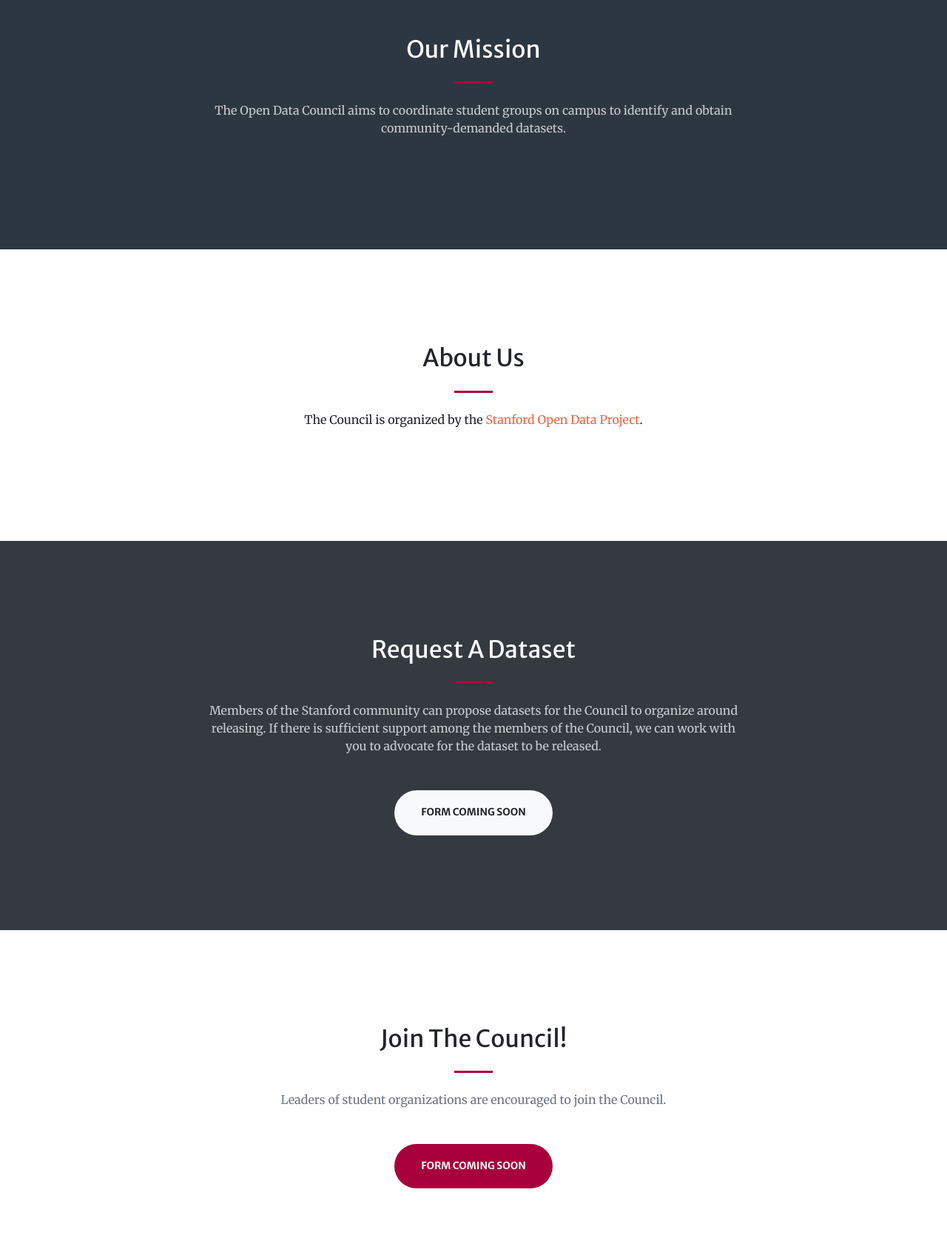
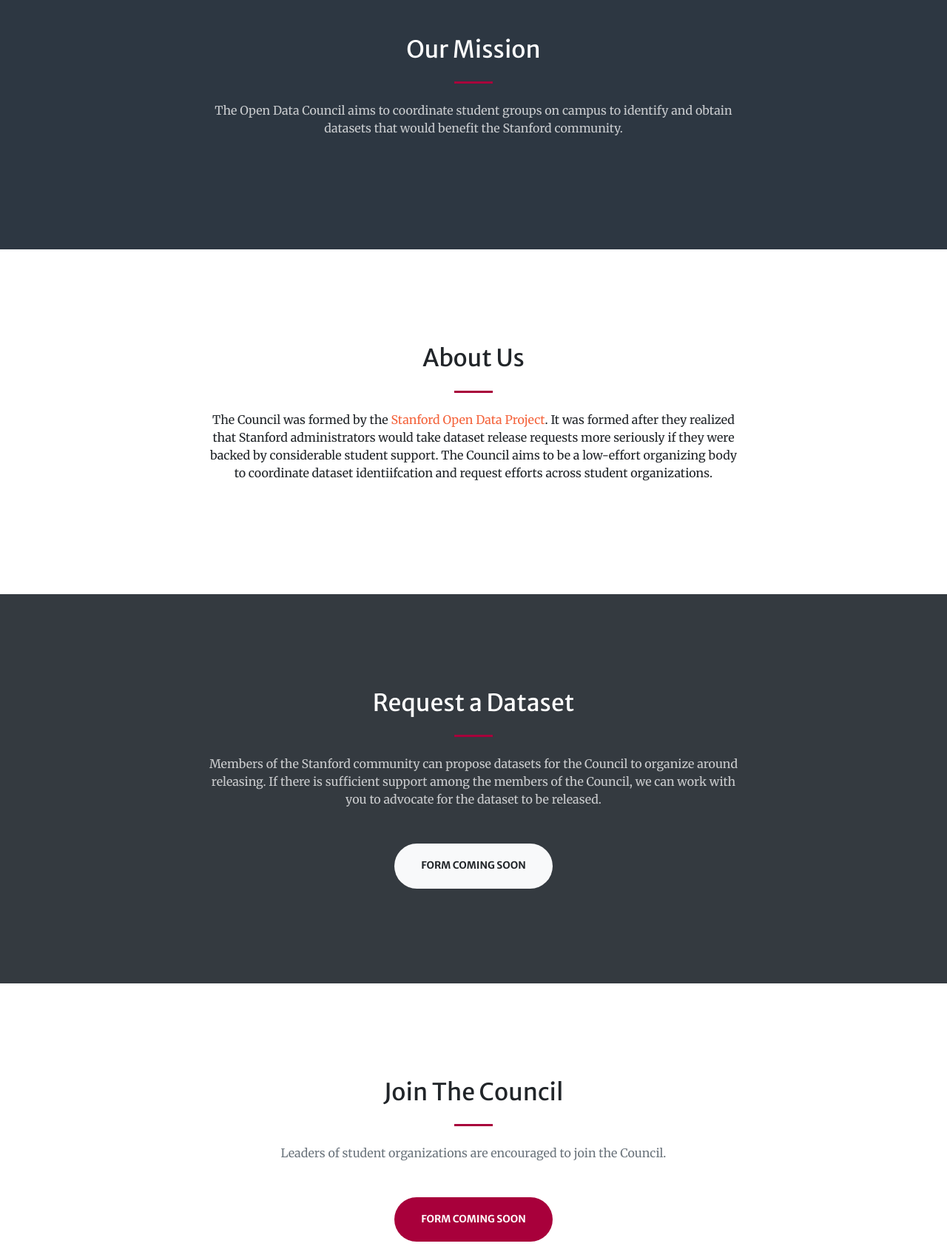
Before and after one commit to dma1dma1/Open-Data-Council, a plain HTML site: page index.html in a window 1280 px wide. Shown: the part 880-2572 px from the top of the page at 74% size. Drawn offline with nearby package versions, Linux system fonts and the light colour scheme.

Commit message:
Text update

```diff
--- a/index.html
+++ b/index.html
@@ -57,7 +57,7 @@
                         <h2 class="text-white mt-0">Our Mission</h2>
                         <hr class="divider my-4" />
                         <p class="text-white-75 mb-4">
-                            The Open Data Council aims to coordinate student groups on campus to identify and obtain community-demanded datasets.
+                            The Open Data Council aims to coordinate student groups on campus to identify and obtain datasets that would benefit the Stanford community.
                         </p>
                     </div>
                 </div>
@@ -71,7 +71,7 @@
                         <h2 class="mt-0">About Us</h2>
                         <hr class="divider my-4" />
                         <p class="mb-4">
-                            The Council is organized by the <a href="https://opendata.stanforddaily.com/" target="_blank">Stanford Open Data Project</a>.
+                            The Council was formed by the <a href="https://opendata.stanforddaily.com/" target="_blank">Stanford Open Data Project</a>. It was formed after they realized that Stanford administrators would take dataset release requests more seriously if they were backed by considerable student support. The Council aims to be a low-effort organizing body to coordinate dataset identiifcation and request efforts across student organizations.
                         </p>
                     </div>
                 </div>
@@ -82,7 +82,7 @@
             <div class="container">
                 <div class="row justify-content-center">
                     <div class="col-lg-8 text-center">
-                        <h2 class="mt-0">Request A Dataset</h2>
+                        <h2 class="mt-0">Request a Dataset</h2>
                         <hr class="divider my-4"/>
                         <p class="text-white-75 mb-5">
                             Members of the Stanford community can propose datasets for the Council to organize around releasing. If there is sufficient support among the members of the Council, we can work with you to advocate for the dataset to be released.
@@ -98,7 +98,7 @@
             <div class="container">
                 <div class="row justify-content-center">
                     <div class="col-lg-8 text-center">
-                        <h2 class="mt-0">Join The Council!</h2>
+                        <h2 class="mt-0">Join The Council</h2>
                         <hr class="divider my-4" />
                         <p class="text-muted mb-5">Leaders of student organizations are encouraged to join the Council.</p>
                         <a class="btn btn-primary btn-xl" href="#">Form coming soon</a>
```
